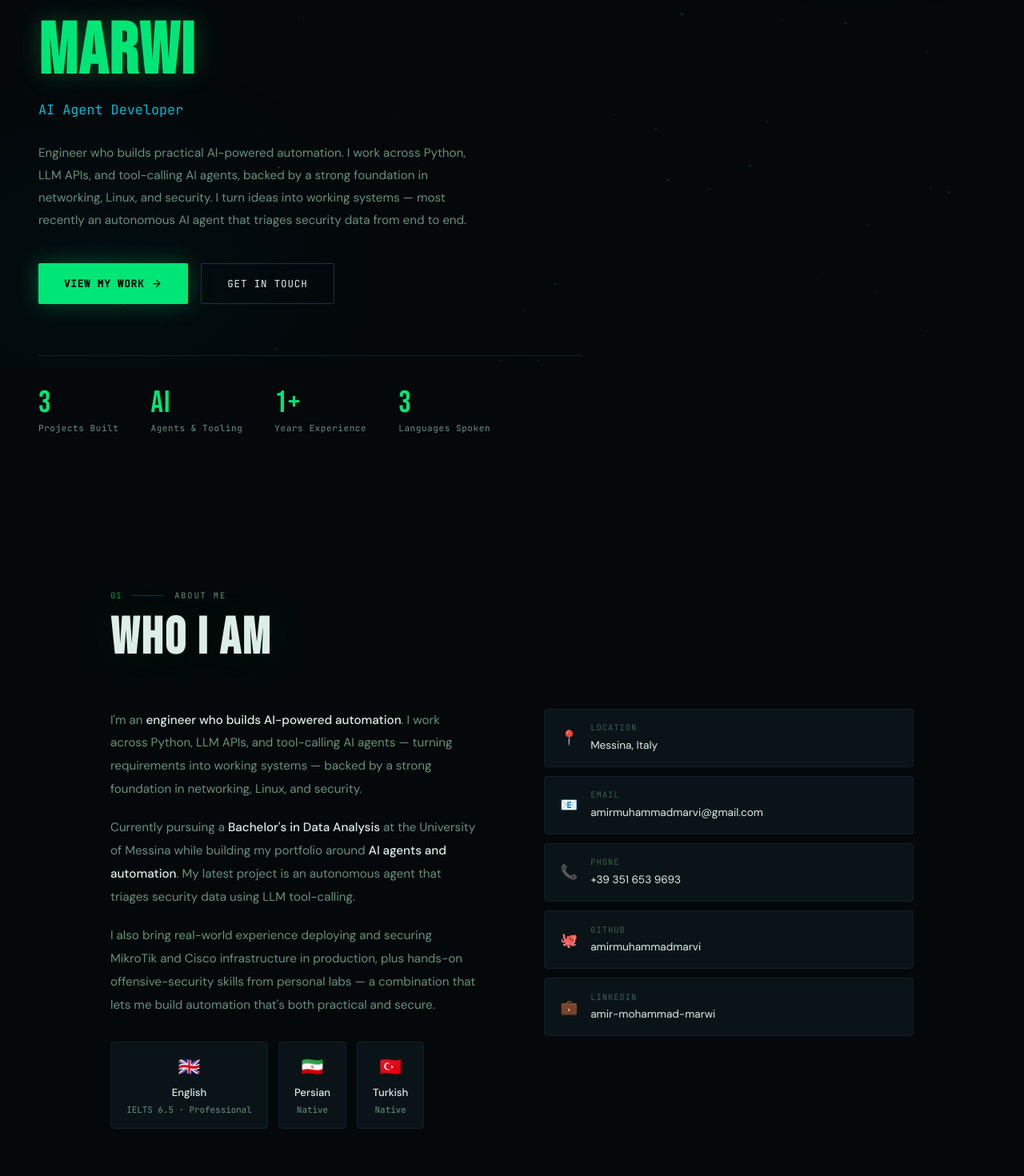
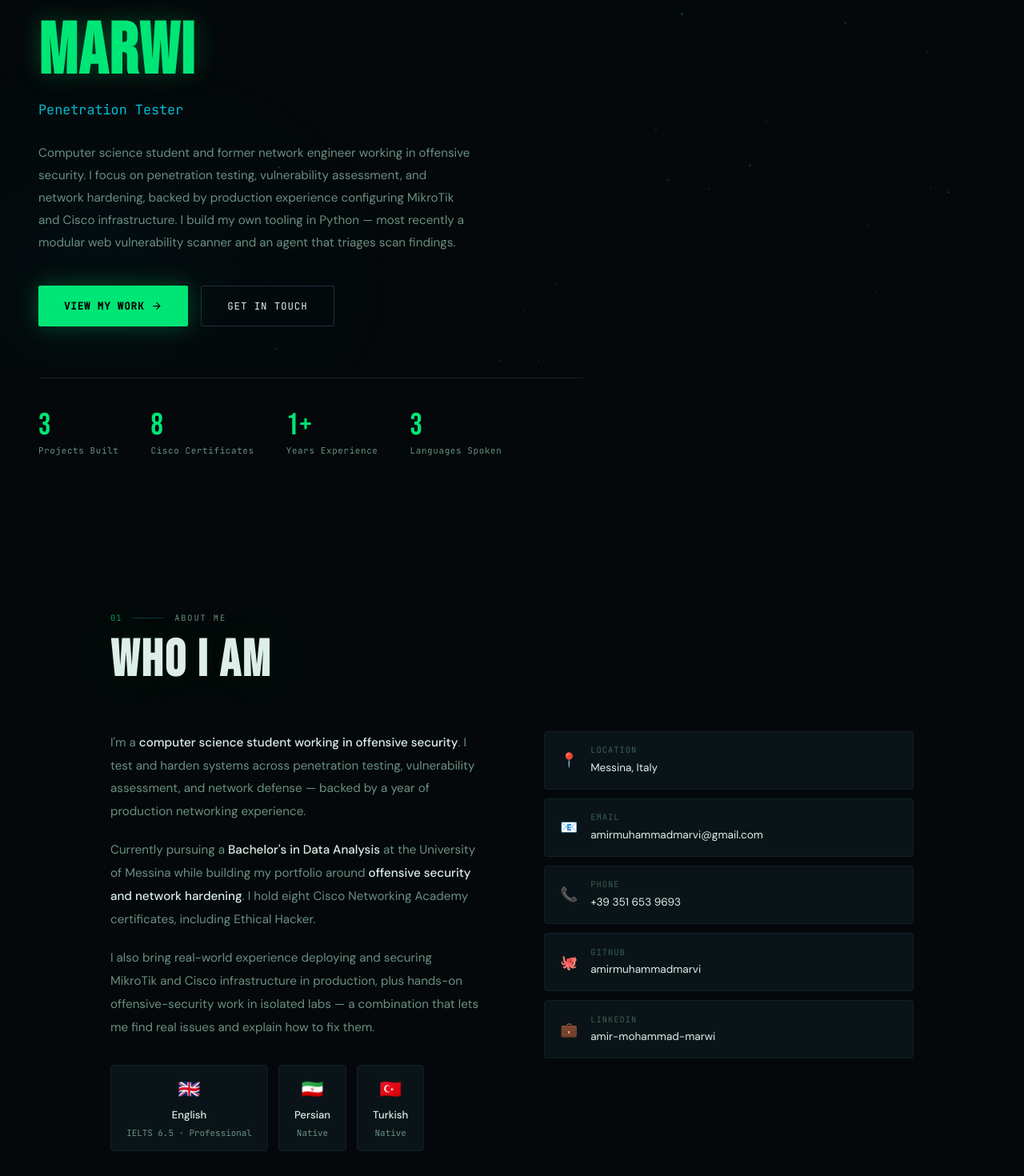
Before and after one commit to Amirmuhammadmarvi/portfolio, a React (Vite) app: page / in a window 1280 px wide. Shown: the part 340-1810 px from the top of the page at 80% size. Built offline with nearby package versions, Linux system fonts and the light colour scheme.

Commit message:
Reposition site around offensive security
Aligns the site headline, hero roles, About copy and page meta with the
security positioning: offensive security and networking rather than AI
automation. The AI triage agent remains listed as a project.

```diff
--- a/index.html
+++ b/index.html
@@ -4,8 +4,8 @@
     <meta charset="UTF-8" />
     <link rel="icon" type="image/svg+xml" href="/favicon.svg" />
     <meta name="viewport" content="width=device-width, initial-scale=1.0" />
-    <meta name="description" content="Amir Mohammad Marwi — AI Automation Engineer building AI agents and intelligent automation, with a security and networking foundation." />
-    <title>Amir Mohammad Marwi — AI Automation Engineer</title>
+    <meta name="description" content="Amir Mohammad Marwi — offensive security and networking. Penetration testing, vulnerability assessment, and network hardening, with production MikroTik and Cisco experience." />
+    <title>Amir Mohammad Marwi — Offensive Security &amp; Networking</title>
   </head>
   <body>
     <div id="root"></div>
--- a/src/components/About.jsx
+++ b/src/components/About.jsx
@@ -20,17 +20,17 @@ export default function About() {
         <div className={styles.left}>
           <Reveal>
             <p className={styles.p}>
-              I'm an <strong>engineer who builds AI-powered automation</strong>. I work across Python, LLM APIs, and tool-calling AI agents — turning requirements into working systems — backed by a strong foundation in networking, Linux, and security.
+              I'm a <strong>computer science student working in offensive security</strong>. I test and harden systems across penetration testing, vulnerability assessment, and network defense — backed by a year of production networking experience.
             </p>
           </Reveal>
           <Reveal delay={100}>
             <p className={styles.p}>
-              Currently pursuing a <strong>Bachelor's in Data Analysis</strong> at the University of Messina while building my portfolio around <strong>AI agents and automation</strong>. My latest project is an autonomous agent that triages security data using LLM tool-calling.
+              Currently pursuing a <strong>Bachelor's in Data Analysis</strong> at the University of Messina while building my portfolio around <strong>offensive security and network hardening</strong>. I hold eight Cisco Networking Academy certificates, including Ethical Hacker.
             </p>
           </Reveal>
           <Reveal delay={150}>
             <p className={styles.p}>
-              I also bring real-world experience deploying and securing MikroTik and Cisco infrastructure in production, plus hands-on offensive-security skills from personal labs — a combination that lets me build automation that's both practical and secure.
+              I also bring real-world experience deploying and securing MikroTik and Cisco infrastructure in production, plus hands-on offensive-security work in isolated labs — a combination that lets me find real issues and explain how to fix them.
             </p>
           </Reveal>
 
--- a/src/components/Hero.jsx
+++ b/src/components/Hero.jsx
@@ -9,7 +9,7 @@ function GlitchText({ text }) {
 }
 
 function TypedRole() {
-  const roles = ['AI Automation Engineer', 'AI Agent Developer', 'Python Developer', 'Security Engineer']
+  const roles = ['Offensive Security Engineer', 'Penetration Tester', 'Network Engineer', 'Python Developer']
   const [idx, setIdx] = useState(0)
   const [displayed, setDisplayed] = useState('')
   const [deleting, setDeleting] = useState(false)
--- a/src/data.js
+++ b/src/data.js
@@ -1,8 +1,8 @@
 export const data = {
   name: { first: 'Amir Mohammad', last: 'Marwi' },
-  title: 'AI Automation Engineer',
-  tagline: 'AI Agents · Automation · Security',
-  summary: 'Engineer who builds practical AI-powered automation. I work across Python, LLM APIs, and tool-calling AI agents, backed by a strong foundation in networking, Linux, and security. I turn ideas into working systems — most recently an autonomous AI agent that triages security data from end to end.',
+  title: 'Offensive Security & Networking',
+  tagline: 'Penetration Testing · Network Security · Python',
+  summary: 'Computer science student and former network engineer working in offensive security. I focus on penetration testing, vulnerability assessment, and network hardening, backed by production experience configuring MikroTik and Cisco infrastructure. I build my own tooling in Python — most recently a modular web vulnerability scanner and an agent that triages scan findings.',
   location: 'Messina, Italy',
   email: 'amirmuhammadmarvi@gmail.com',
   phone: '+39 351 653 9693',
@@ -11,7 +11,7 @@ export const data = {
 
   stats: [
     { value: '3', label: 'Projects Built' },
-    { value: 'AI', label: 'Agents & Tooling' },
+    { value: '8', label: 'Cisco Certificates' },
     { value: '1+', label: 'Years Experience' },
     { value: '3', label: 'Languages Spoken' },
   ],
```
